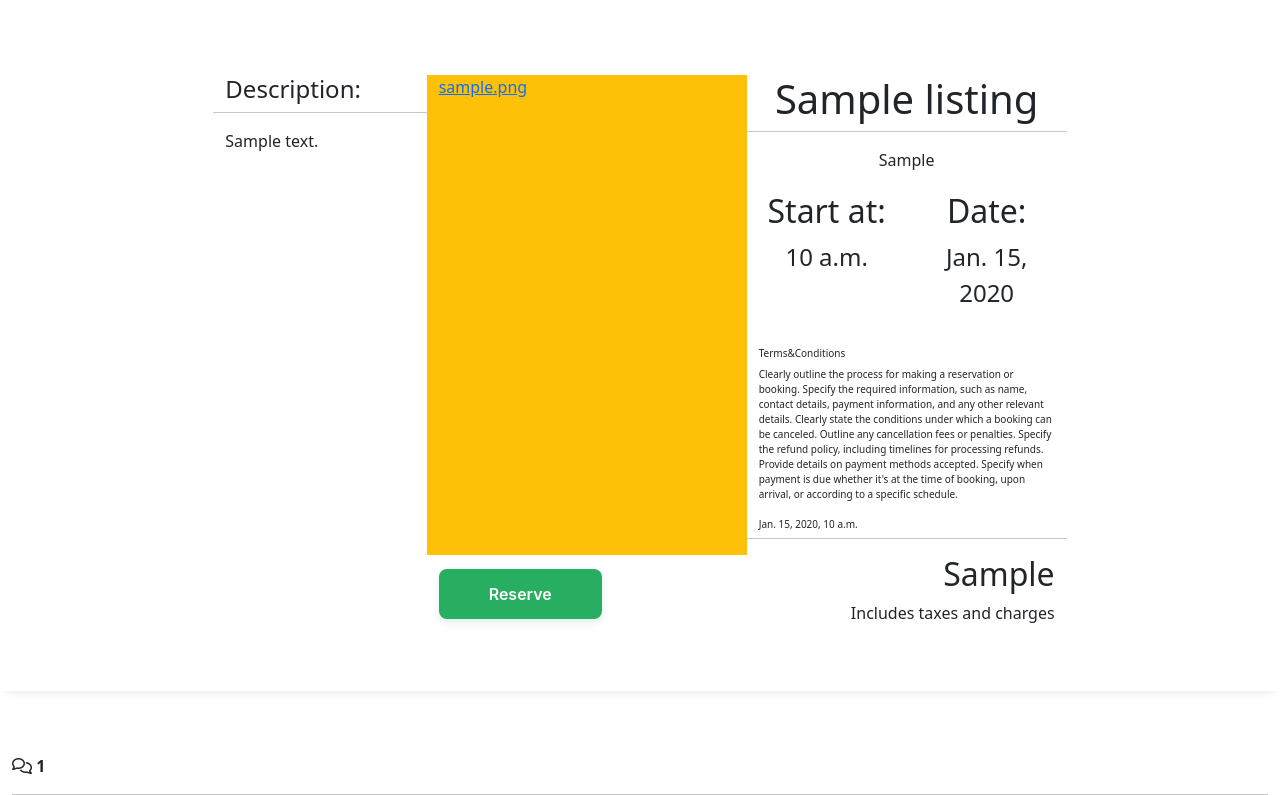
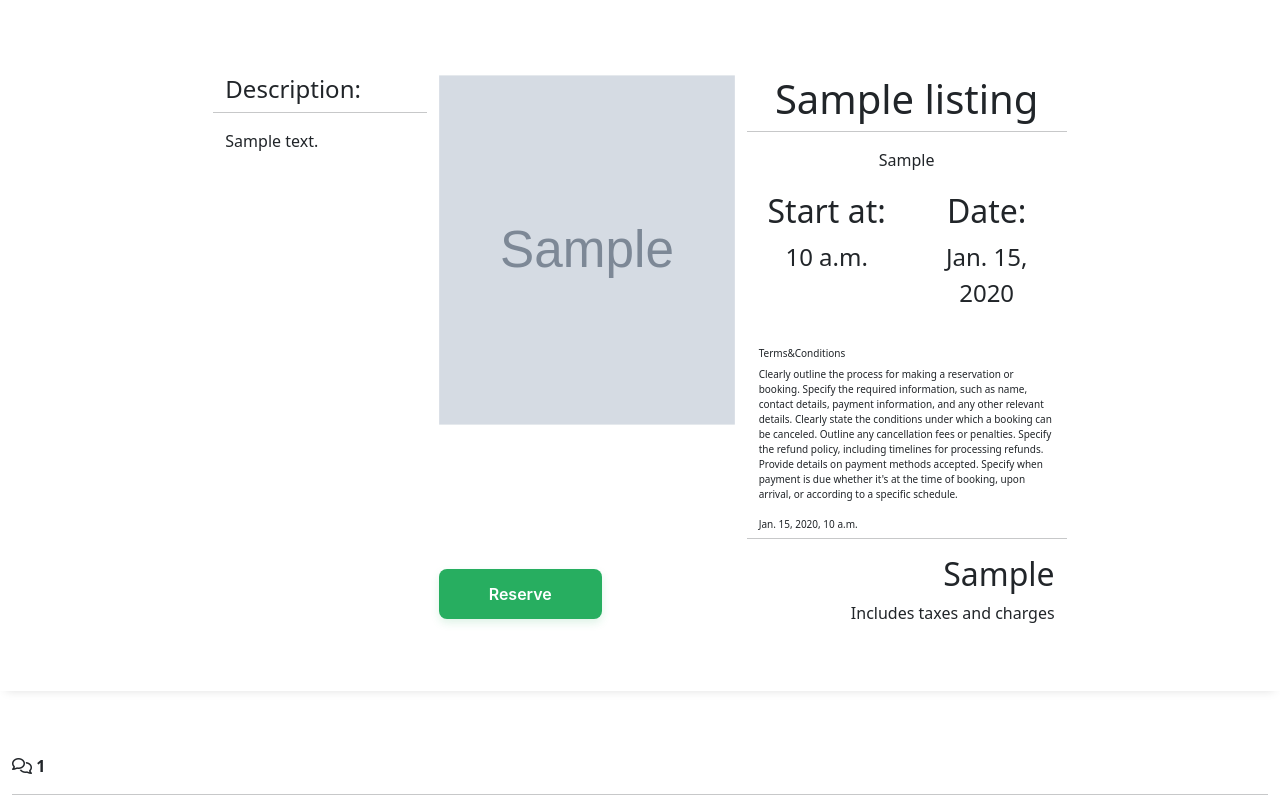
Before and after one commit to Vitalii-Chepurnyi/bookHub, a Django app: a page that uses home/templates/home/listing_detail.html in a window 1280 px wide. Shown: the part 56-851 px from the top of the page. Run offline with Django 4.2, Linux system fonts and the light colour scheme; tables that the repository leaves empty hold one stand-in row (values such as "Sample post"); grey boxes marked "Sample" are stand-in pictures; some libraries are stand-ins or nearby versions.

Commit message:
Enable to display images for data base and upload them via admin pannel

```diff
--- a/book_market/settings.py
+++ b/book_market/settings.py
@@ -141,9 +141,10 @@ USE_TZ = True
 # https://docs.djangoproject.com/en/4.2/howto/static-files/
 
 STATIC_URL = 'static/'
-MEDIA_ROOT = '/media/'
 
-MEDIA_ROOT = os.path.join(BASE_DIR, 'media')
+MEDIA_URL = '/images/'
+
+MEDIA_ROOT = os.path.join(BASE_DIR, 'static')
 
 STATICFILES_DIRS = [os.path.join(BASE_DIR, 'static'), ]
 STATIC_ROOT = os.path.join(BASE_DIR, 'staticfiles')
--- a/home/templates/home/listing_detail.html
+++ b/home/templates/home/listing_detail.html
@@ -16,9 +16,15 @@
         </div>
         <div class="col-lg-6 md-12">
             <div class="row detail-direction">
-                <div class="col-lg-6 md-12 bg-warning">
-                    <a href="">{{ listing.image }}</a>
-                </div>
+                  {% if listing.image %}
+                    <div class="col-lg-6 md-12">
+                      <img src= "{{ listing.image.url }}" class="listing-img" alt="">
+                    </div>
+                  {% else %}
+                    <div class="col-lg-6 md-12">
+                      <img src= "{% static 'images/pexels-julia-volk-6118897.jpg' %}" class="listing-img" alt="market stall">
+                    </div>
+                  {% endif %}
                 <div class="col-lg-6 md-12">
                     <div class="row detail-title">
                         <h1>{{ listing.title }}</h1>
--- a/home/views.py
+++ b/home/views.py
@@ -15,6 +15,7 @@ class MarketList(generic.ListView):
 def listing_detail(request, slug):
     queryset = Listing.objects.filter(status=1)
     listing = get_object_or_404(queryset, slug=slug)
+    images = Listing.image
     comments = listing.comments.all().order_by("-created_on")
     comment_count = listing.comments.filter(approved=True).count()
     if request.method == "POST":
@@ -36,6 +37,7 @@ def listing_detail(request, slug):
         request,
         "home/listing_detail.html",
         {"listing": listing,
+         "image": images,
          "comments": comments,
          "comment_count": comment_count,
          "comment_form": comment_form,},
--- a/static/css/style.css
+++ b/static/css/style.css
@@ -177,6 +177,14 @@ footer {
 .main-image2{
     display: none;
  }
+
+.listing-img {
+    width: 100%;
+    max-height: 350px;
+    min-height: 350px;
+    -webkit-transform: scale(0.999);
+    transform: scale(0.999);
+}
 
 .slogan {
     background-color: rgba(75, 75, 75, 0.699);
```
Also changed, not shown: home/templates/home/index.html (+10 -5 lines), book_market/urls.py (line endings or trailing spaces), media/images/pexels-mew-wy-4072329.jpg (deleted), static/images/default.jpg (added), static/images/pexels-dana-sredojevic-13279395.jpg (renamed from media/images/pexels-dana-sredojevic-13279395.jpg), 2 other files.
